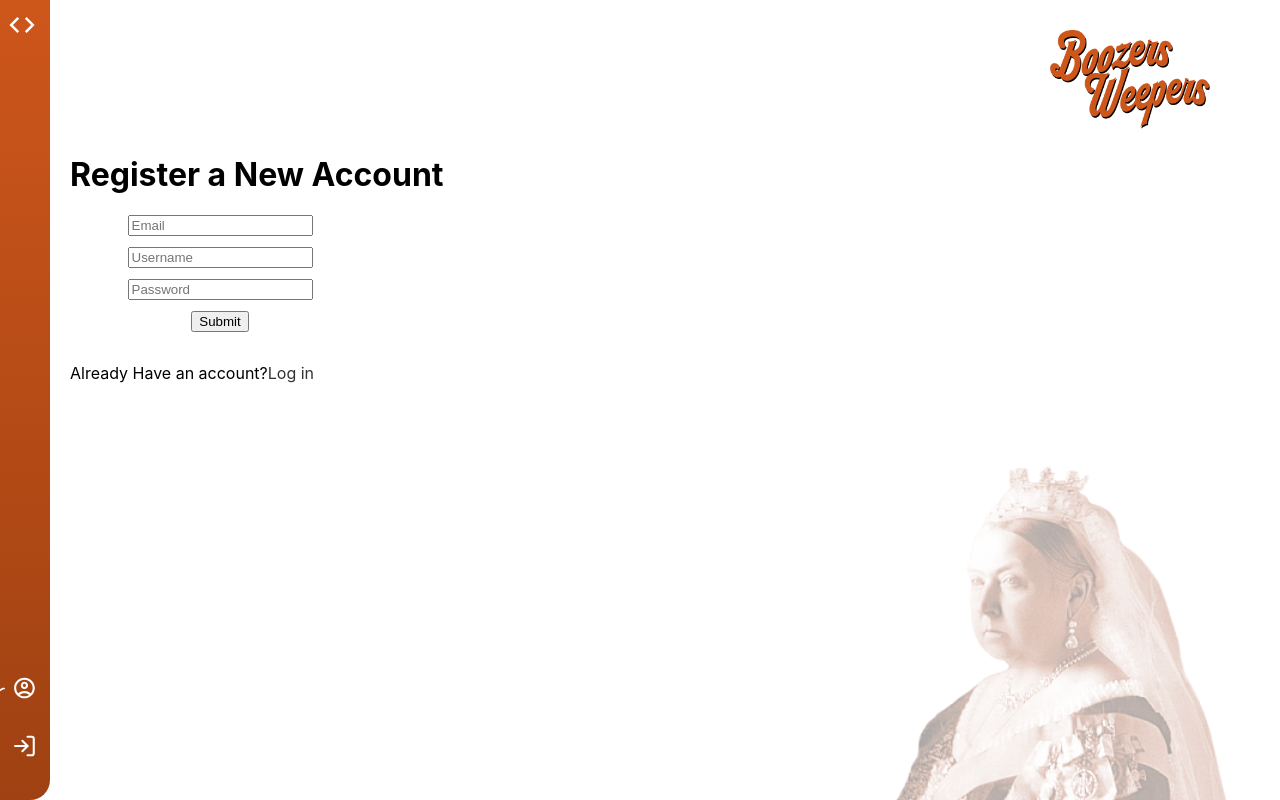
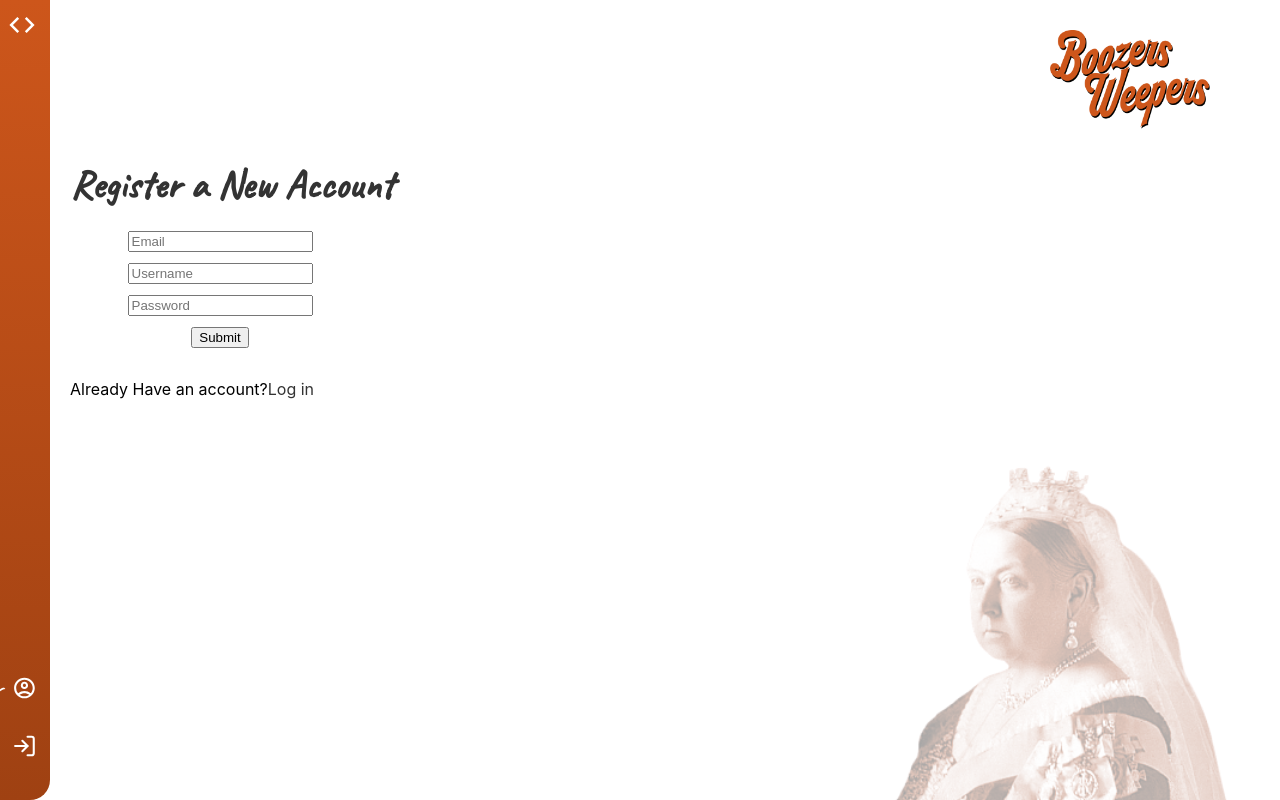
Before and after one commit to Catherine-Russell/BoozersWeepers, a React (Create React App) app in the folder frontend/: page /signup in a window 1280 px wide. Built offline with nearby package versions, Linux system fonts and the light colour scheme.

Commit message:
adds subheading styling to signup

```diff
--- a/frontend/src/Pages/signup.js
+++ b/frontend/src/Pages/signup.js
@@ -21,7 +21,7 @@ const SignUpPage = ({ navigate }) => {
         <VertNavbar expanded={expanded} toggleExpand={toggleExpand} />
         <div className={`page-content ${expanded ? 'shifted-content' : ''}`}>
           <Header />
-          <h1>Register a New Account</h1>
+          <h1 id='signup-subheading' className='page_subheading'>Register a New Account</h1>
           {isLoggedIn ? (
             <div>
               <p>Please Log-Out to See this content</p>
```
